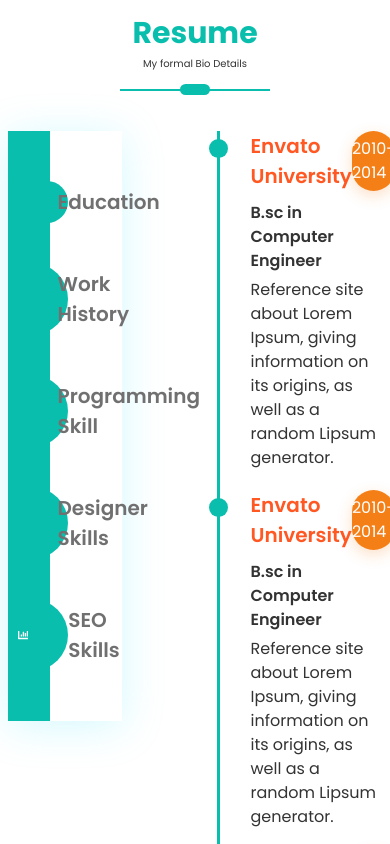
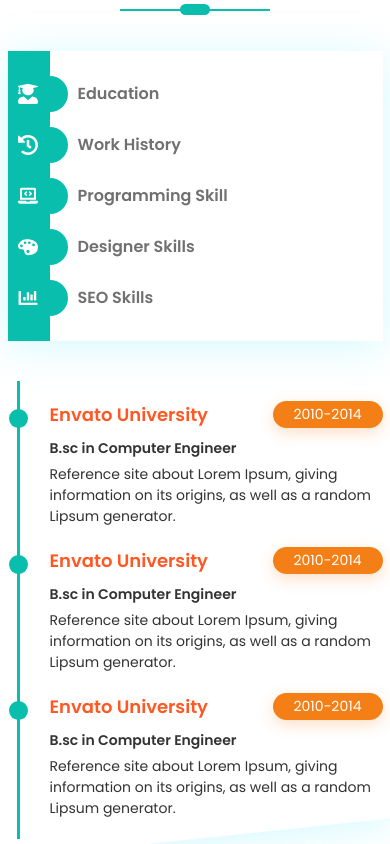
Before and after one commit to ArezooNikbin/personalWeb, a plain HTML site: page index.html in a window 390 px wide. Shown: the part 4000-4844 px from the top of the page. Drawn offline with Linux system fonts and the light colour scheme.

Commit message:
Responsive resume section

```diff
--- a/assets/css/app.css
+++ b/assets/css/app.css
@@ -397,6 +397,7 @@
     position: relative;
     z-index: 4;
     padding: 1rem 0;
+    height: 100%;
 }
 .resume__list::before{
     content: '';
@@ -449,6 +450,9 @@
 .resumeContent__item{
     margin-bottom: 2rem;
 }
+.resumeContent__item:last-child{
+    margin-bottom: 0;
+}
 .resumeitem__head{
     display: flex;
     justify-content: space-between;
@@ -464,8 +468,6 @@
     left: -4.1rem;
     background-color: var(--primaryColor);
     border-radius: 5rem;
-
-
 }
 .resumeitem__title{
     font-family: var(--primaryFontSB);
@@ -485,6 +487,4 @@
 .resumeContent__captionTitle{
     font-family: var(--primaryFontSB);
     margin-bottom: 0.5rem;
-
 }
-.resumeContent__caption{}
--- a/assets/css/responsive.css
+++ b/assets/css/responsive.css
@@ -24,6 +24,9 @@
     }
     .serviceCard__caption{
         font-size: 1.4rem;
+    }
+    .resume__content{
+        margin-left: 1rem;
     }
 }
 
@@ -119,4 +122,26 @@
     .aboutUs__listTitle{
         font-size: 1.6rem;
     }
+    .resume {
+        margin: 6rem 0;
+    }
+    .resumelist__item {
+        margin: 1.5rem 0;
+    }
+    .resumelist__icon {
+        width: 2rem;
+    }
+    .resumelist__text{
+        font-size: 1.6rem;
+    }
+    .resume__content{
+        margin-left: 0.9rem;
+        margin-top: 4rem;
+    }
+    .resumeitem__title{
+        font-size: 1.8rem;
+    }
+    .resumeitem__date , .resumeContent__captionTitle,.resumeContent__caption {
+        font-size: 1.4rem;
+    }
 }
--- a/index.html
+++ b/index.html
@@ -176,14 +176,14 @@
         <!-- end Services -->
 
          <!-- start Resume -->
-         <section id="resume" class="resume boxShadow">
-            <div class="container skewReset">
+         <section  class="resume boxShadow">
+            <div id="resume" class="container skewReset">
                 <div class="row">
                     <div class="sectionHead">
                         <h2 class="sectionHead__title">Resume</h2>
                         <p class="sectionHead__caption sectionHead__caption--color">My formal Bio Details</p>
                     </div>
-                    <div class="col-4">
+                    <div class=" col-12 col-md-5  col-lg-4">
                         <ul class="resume__list boxShadow">
                             <li class="resumelist__item">
                                 <svg class="resumelist__icon" xmlns="http://www.w3.org/2000/svg" width="22" height="21.999" viewBox="0 0 22 21.999">
@@ -217,7 +217,7 @@
                             </li>
                         </ul>
                     </div>
-                    <div class="col-8">
+                    <div class=" col-12 col-md-7 col-lg-8">
                         <div class="resume__content">
                             <div class="resumeContent__item">
                                 <div class="resumeitem__head">
```
